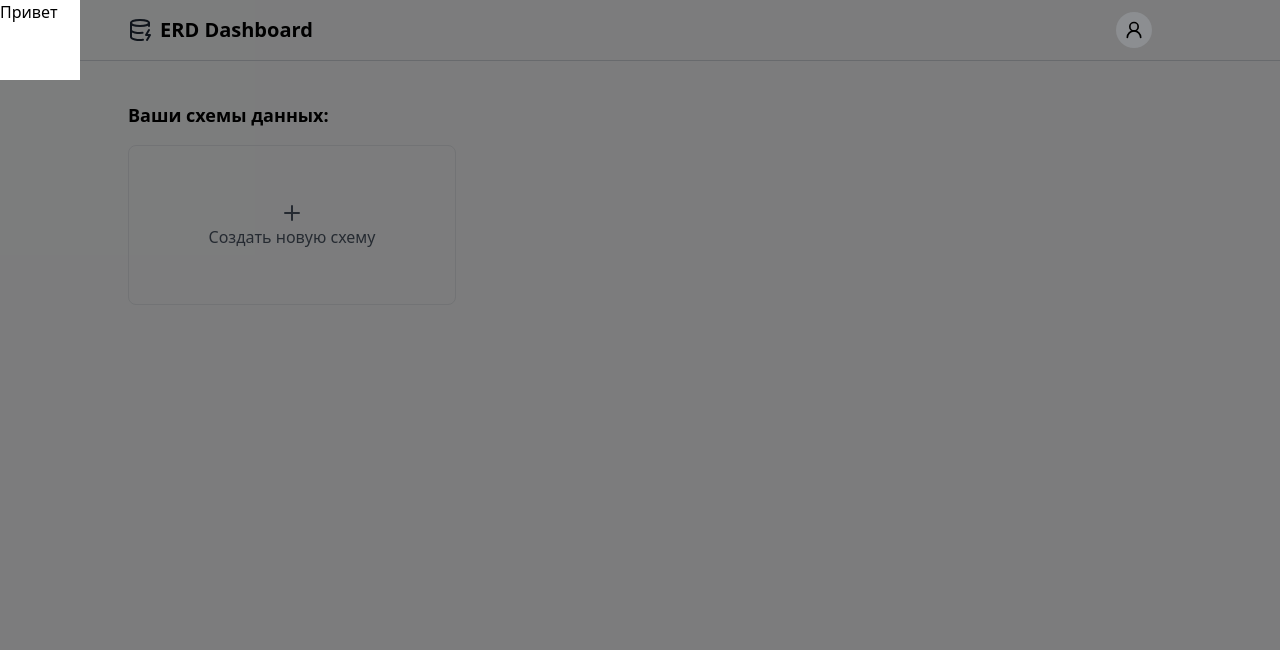
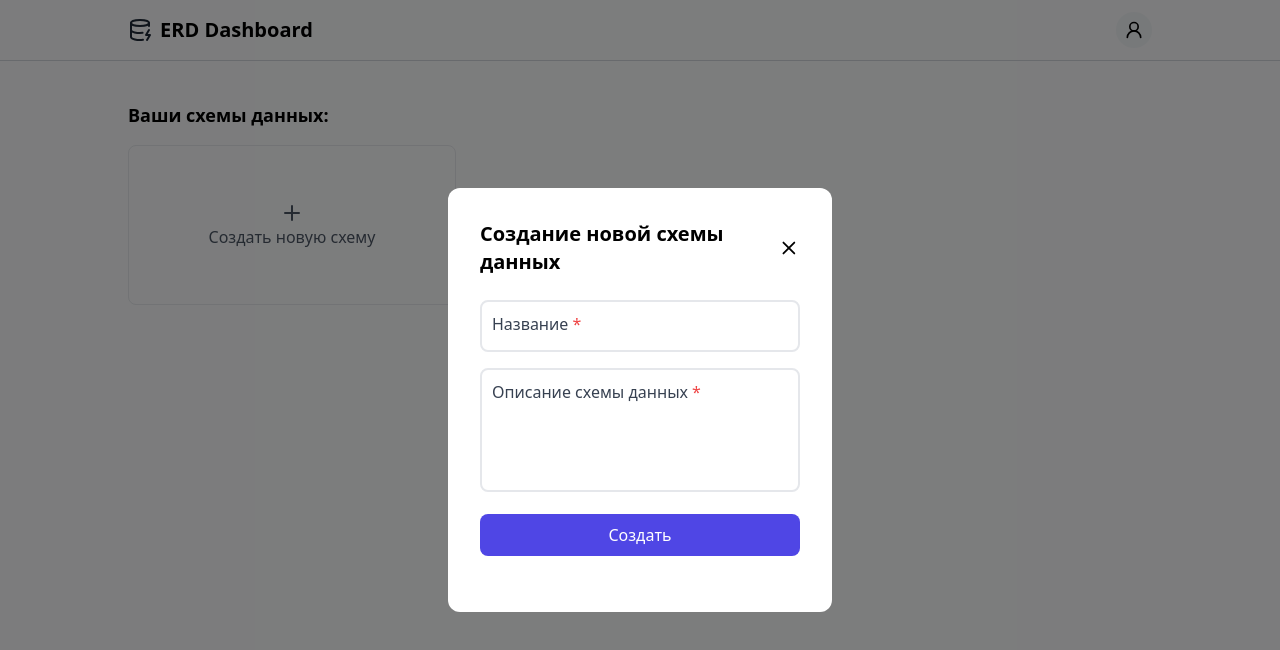
Before and after one commit to Comper123/ErdDashboard, a Next.js app: page /dashboard in a window 1280 px wide. Both pictures are taken after a click on the element "Создать новую схему". Shown: the top 650 px of the page. Built offline with nearby package versions, Linux system fonts and the light colour scheme.

Commit message:
Forms component create and create schema function

```diff
--- a/src/app/api/schemas/route.ts
+++ b/src/app/api/schemas/route.ts
@@ -40,11 +40,10 @@ export async function GET(request: NextRequest) {
 // POST /api/schemas - создать новую схему
 export async function POST(request: NextRequest) {
   try {
-    const user = getUserFromToken(request);
+    const user = getUserFromRequest(request);
     if (!user) {
       return NextResponse.json({ error: 'Unauthorized' }, { status: 401 });
     }
-
     const { name, description } = await request.json();
 
     if (!name) {
@@ -57,7 +56,7 @@ export async function POST(request: NextRequest) {
     const [newSchema] = await db
       .insert(schemas)
       .values({
-        userId: user.userId,
+        userId: user.id,
         name,
         description,
       })
--- a/src/app/dashboard/page.tsx
+++ b/src/app/dashboard/page.tsx
@@ -3,10 +3,19 @@
 import SchemaCard from '@/components/cards/SchemaCard';
 import Header from '@/components/Header';
 import Modal from '@/components/ui/Modal';
+import Input from '@/components/ui/form/Input';
+import Button from '@/components/ui/form/Button';
 import { useAuth } from '@/hooks/useAuth';
 import { Schema } from '@/types/schemas';
 import { Plus } from "lucide-react"
 import { useEffect, useState } from 'react';
+
+
+interface CreatedSchema{
+  name: string,
+  description: string
+}
+
 
 export default function DashboardPage() {
   // Состояния
@@ -15,13 +24,14 @@ export default function DashboardPage() {
   // Данные
   const [schemas, setSchemas] = useState<Schema[]>([]);
   const { user, accessToken } = useAuth();
+  const [createdSchema, setCreatedSchema] = useState<CreatedSchema>({name: '', description: ''})
 
   useEffect(() => {
     async function fetchSchemas() {
         try {
           const response = await fetch('/api/schemas', {
             headers: {
-              'Authorization': `Bearer ${accessToken}`,
+              'authorization': `Bearer ${accessToken}`,
             },
           });
           if (!response.ok) {
@@ -47,10 +57,37 @@ export default function DashboardPage() {
     setIsCreateModalOpen(true);
   }
 
+  const handleCreateSchema = async (e: React.SubmitEvent) => {
+    e.preventDefault();
+    try {
+      const response = await fetch(`/api/schemas`, {
+        method: "POST",
+        body: JSON.stringify({
+          name: createdSchema.name,
+          description: createdSchema.description
+        }),
+        headers: {
+          'authorization': 'Bearer ' + accessToken
+        }
+      });
+      if (response.ok) {
+        console.log("Успех")
+      }
+    } catch (error) {
+      console.log(error);
+    }
+  }
+
   return (
     <div className="min-h-screen bg-gray-50">
-      <Modal isOpen={isCreateModalOpen} onClose={closeCreateModal}>
-        <p>Привет</p>
+      <Modal isOpen={isCreateModalOpen} onClose={closeCreateModal} title='Создание новой схемы данных' size='sm'>
+        <form action="" method='POST' className='py-6 flex flex-col gap-4' onSubmit={handleCreateSchema}>
+          <Input type='text' label='Название' value={createdSchema.name} required
+            onChange={(e) => setCreatedSchema({...createdSchema, name: e.target.value})}/>
+          <Input multiline label='Описание схемы данных' value={createdSchema.description} required
+            onChange={(e) => setCreatedSchema({...createdSchema, description: e.target.value})}/>
+          <Button size='full'>Создать</Button>
+        </form>
       </Modal>
 
       <Header></Header>
--- a/src/components/cards/SchemaCard.tsx
+++ b/src/components/cards/SchemaCard.tsx
@@ -8,7 +8,7 @@ interface SchemaProps {
 export default function SchemaCard({ schema } : SchemaProps){
   return (
     <div className="border rounded-lg p-4 min-h-40">
-
+      <p>{schema.name}</p>
     </div>
   )
 }
--- a/src/components/ui/Modal.tsx
+++ b/src/components/ui/Modal.tsx
@@ -1,14 +1,43 @@
+import { X } from "lucide-react"
+
+
 interface ModalProps {
-  children: React.ReactNode,
-  isOpen: boolean,
-  onClose: () => void
+  children: React.ReactNode;
+  isOpen: boolean;
+  onClose: () => void;
+  title?: string;
+  size?: 'xs' | 'sm' | 'md' | 'lg' | 'xl';
 }
 
 
-export default function Modal({ children, isOpen, onClose }: ModalProps) {
-  if (isOpen) return (
-    <div className="fixed bg-black/50 w-screen h-screen top-0 left-0 bottom-0 right-0">
-      <div className="bg-white w-20 h-20">
+export default function Modal({
+  children,
+  isOpen,
+  onClose,
+  title,
+  size = 'md'
+}: ModalProps) {
+  const sizes = {
+    xs: 'w-1/5',
+    sm: 'w-[30%]',
+    md: 'w-2/5',
+    lg: 'w-3/5',
+    xl: 'w-4/5'
+  }
+
+  if (!isOpen) return null;
+
+  const stopPropogation = (e: React.MouseEvent) => {
+    e.stopPropagation();
+  }
+
+  return (
+    <div className="fixed z-10 bg-black/50 w-screen h-screen top-0 left-0 bottom-0 right-0 flex items-center justify-center" onClick={onClose}>
+      <div className={`bg-white rounded-xl min-h-20 p-8 ${sizes[size]}`} onClick={stopPropogation}>
+        <div className="flex justify-between items-center h-max">
+          <h2 className="font-bold text-xl">{title}</h2>
+          <X className="cursor-pointer" onClick={onClose}></X>
+        </div>
         {children}
       </div>
     </div>
--- /dev/null
+++ b/src/components/ui/form/Button.tsx
@@ -0,0 +1,34 @@
+'use client'
+
+interface ButtonProps {
+    children: React.ReactNode;
+    color?: 'indigo' | 'red';
+    size?: 'third' | 'half' | 'full';
+    position?: 'start' | 'center' | 'end';
+}
+
+export default function Button({
+    children,
+    color = 'indigo',
+    size = 'third',
+    position = 'end'
+} : ButtonProps) {
+    const colorThemes = {
+        indigo: 'bg-indigo-600 text-white hover:bg-indigo-700 focus:ring-indigo-500',
+        red: 'bg-red-500'
+    }
+
+    const sizes = {
+        full: 'w-full',
+        half: 'w-1/2',
+        third: 'w-1/3'
+    }
+
+    const positions = {
+        start: 'mr-auto',
+        center: 'mx-auto',
+        end: 'ml-auto'
+    }
+
+    return <button className={`${colorThemes[color]} ${sizes[size]} ${positions[position]} border border-transparent py-2 rounded-lg`}>{children}</button>
+}
--- /dev/null
+++ b/src/components/ui/form/Input.tsx
@@ -0,0 +1,138 @@
+'use client';
+
+import { useEffect, useRef, useState } from "react";
+
+
+// Базовые пропсы для всех полей Textarea и Input
+interface BaseInputProps {
+    label?: string;
+    value?: string;
+    onChange?: (e: React.ChangeEvent<HTMLInputElement | HTMLTextAreaElement>) => void;
+    className?: string;
+    disabled?: boolean;
+    required?: boolean;
+    name?: string;
+}
+
+// Пропсы для Input
+interface InputFieldProps extends BaseInputProps {
+    type: 'text' | 'number';
+    multiline?: false;
+    rows?: never;
+}
+
+// Пропсы для Textarea
+interface TextareaFieldProps extends BaseInputProps {
+    multiline: true;
+    rows?: number;
+    type?: never;
+}
+
+type FieldProps = InputFieldProps | TextareaFieldProps;
+
+
+export default function Input({
+    type = 'text',
+    label,
+    value = '',
+    onChange,
+    className = '',
+    disabled = false,
+    required = false,
+    name,
+    multiline = false,
+    rows = 4
+}: FieldProps) {
+    const [isFocused, setIsFocused] = useState(false);
+    const [inputValue, setInputValue] = useState(value);
+    const inputRef = useRef<HTMLInputElement | HTMLTextAreaElement>(null);
+
+    useEffect(() => {setInputValue(value)}, [value]);
+
+    const handleFocus = () => {setIsFocused(true)};
+
+    const handleBlur = (e: React.FocusEvent<HTMLInputElement | HTMLTextAreaElement>) => {
+        setIsFocused(false);
+        if (onChange) {
+            onChange(e);
+        }
+    };
+
+     const handleChange = (e: React.ChangeEvent<HTMLInputElement | HTMLTextAreaElement>) => {
+        setInputValue(e.target.value);
+        if (onChange) {
+            onChange(e);
+        }
+    };
+
+    const handleLabelClick = () => {inputRef.current?.focus()};
+    const isActive = isFocused || inputValue.length > 0;
+
+    // Общие классы для поля ввода
+    const fieldClasses = `
+        w-full px-4 py-3
+        border-2 rounded-lg
+        outline-none transition-all duration-300
+        border-gray-200 focus:border-indigo-500
+        ${disabled ? 'bg-gray-50 cursor-not-allowed' : 'bg-white'}
+        text-gray-900
+        focus:shadow-lg
+        resize-none
+    `;
+
+    return (
+        <div className={`relative w-full ${className}`}>
+            {/* Контейнер для инпута */}
+            <div className="relative">
+                {multiline ? (
+                    <textarea
+                        ref={inputRef as React.RefObject<HTMLTextAreaElement>}
+                        value={inputValue}
+                        onChange={handleChange}
+                        onFocus={handleFocus}
+                        onBlur={handleBlur}
+                        disabled={disabled}
+                        required={required}
+                        name={name}
+                        rows={rows}
+                        className={fieldClasses}
+                    />
+                ) : (
+                    <input
+                        ref={inputRef as React.RefObject<HTMLInputElement>}
+                        type={type}
+                        value={inputValue}
+                        onChange={handleChange}
+                        onFocus={handleFocus}
+                        onBlur={handleBlur}
+                        disabled={disabled}
+                        required={required}
+                        name={name}
+                        className={fieldClasses}
+                    />
+                )}
+                {/* Плавающая подсказка (лейбл) */}
+                <label
+                    onClick={handleLabelClick}
+                    className={`
+                        absolute left-3 transition-all duration-200
+                        pointer-events-none cursor-text
+                        ${isActive
+                            ? '-top-2.5 text-xs bg-white px-1'
+                            : 'top-3 text-gray-500'
+                        }
+                        text-gray-700
+                        ${disabled ? 'bg-gray-100' : 'bg-white'}
+                        rounded
+                    `}
+                    style={{
+                        transform: isActive ? 'translateY(0)' : 'translateY(0)',
+                    }}
+                >
+                    {label}
+                    {required && <span className="text-red-500 ml-1">*</span>}
+                </label>
+            </div>
+        </div>
+    )
+}
```
Also changed, not shown: src/components/ui/form/Select.tsx (added).
